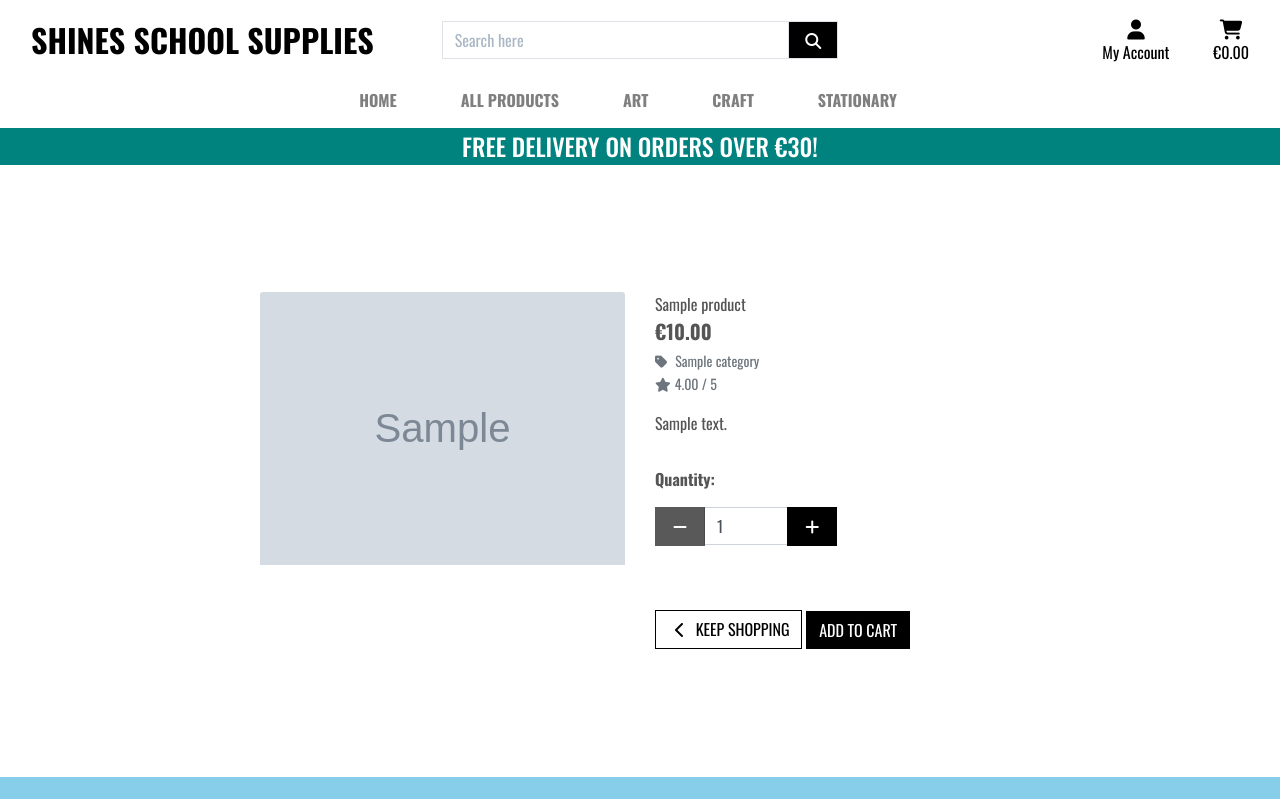
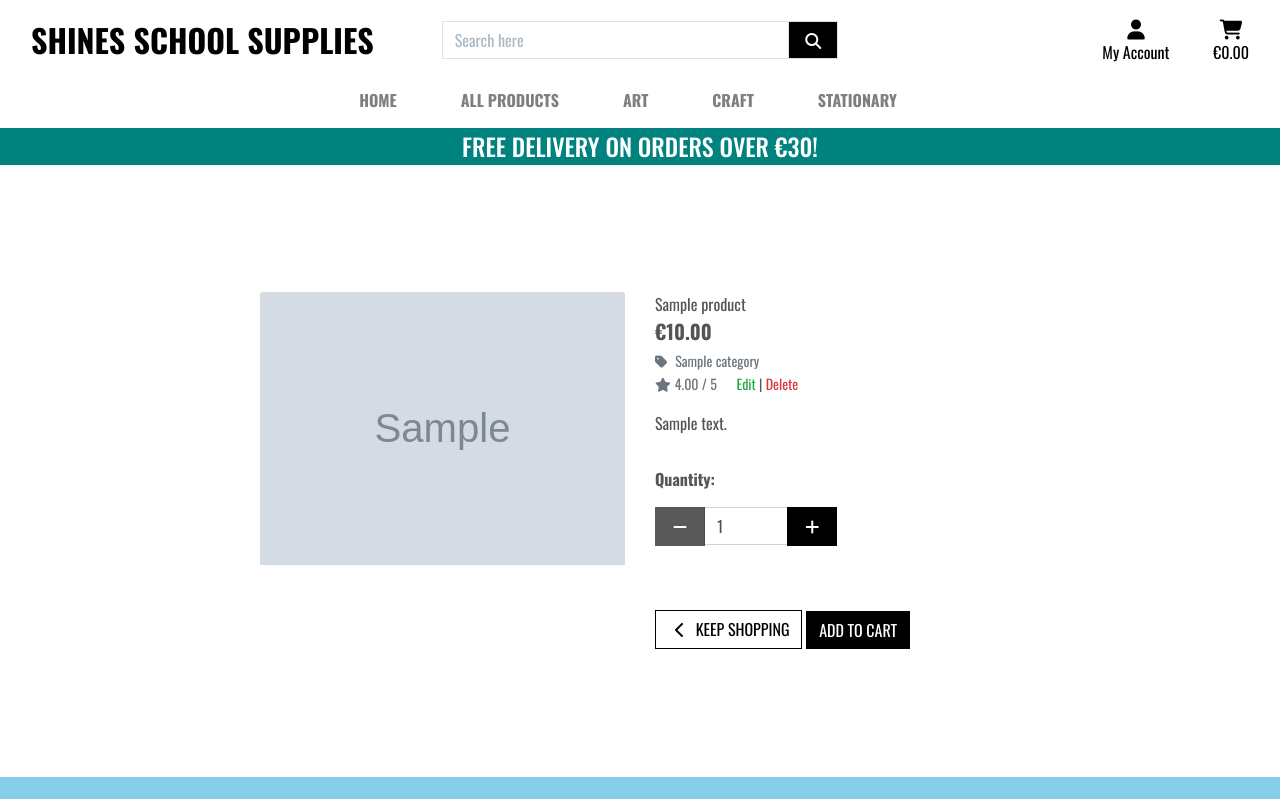
Before and after one commit to Dania2021/shines-school-supplies, a Django app: page /products/1/ in a window 1280 px wide. Shown: the top 799 px of the page. Run offline with Django 3.2, Linux system fonts and the light colour scheme; a user stored in the database is signed in; tables that the repository leaves empty hold one stand-in row (values such as "Sample post"); grey boxes marked "Sample" are stand-in pictures; some libraries are stand-ins or nearby versions.

Commit message:
Product Admin- deleting products #23

```diff
--- a/products/templates/products/product_detail.html
+++ b/products/templates/products/product_detail.html
@@ -41,6 +41,14 @@
                 <small class="text-muted"><i class="fas fa-star mr-1"></i>{{ product.rating }} / 5</small>
                 {% else %}
                 <small class="text-muted">No Rating</small>
+                {% endif %}
+
+                <!-- admin edit/delete buttons -->
+                {% if request.user.is_superuser %}
+                <small class="ml-3">
+                    <a class="text-success" href="{% url 'edit_product' product.id %}">Edit</a> |
+                    <a class="text-danger" href="{% url 'delete_product' product.id %}">Delete</a>
+                </small>
                 {% endif %}
                 <p class="mt-3">{{ product.description }}</p>
                 <form class="form" action="{% url 'add_to_bag' product.id %}" method="POST">
--- a/products/urls.py
+++ b/products/urls.py
@@ -22,4 +22,9 @@ urlpatterns = [
         views.edit_product,
         name='edit_product'
     ),
+    path(
+        'delete/<int:product_id>/',
+        views.delete_product,
+        name='delete_product'
+    ),
 ]
--- a/products/views.py
+++ b/products/views.py
@@ -82,9 +82,9 @@ def add_product(request):
     if request.method == 'POST':
         form = ProductForm(request.POST, request.FILES)
         if form.is_valid():
-            form.save()
+            product = form.save()
             messages.success(request, 'Successfully added product!')
-            return redirect(reverse('add_product'))
+            return redirect(reverse('add_product', args=[product.id]))
         else:
             messages.error(
                 request, 'Failed to add product.\
@@ -122,3 +122,11 @@ def edit_product(request, product_id):
     }
 
     return render(request, template, context)
+
+
+def delete_product(request, product_id):
+    """ Delete a product from the store """
+    product = get_object_or_404(Product, pk=product_id)
+    product.delete()
+    messages.success(request, 'Product deleted!')
+    return redirect(reverse('products'))
```
Also changed, not shown: products/templates/products/products.html (+8 -0 lines).
